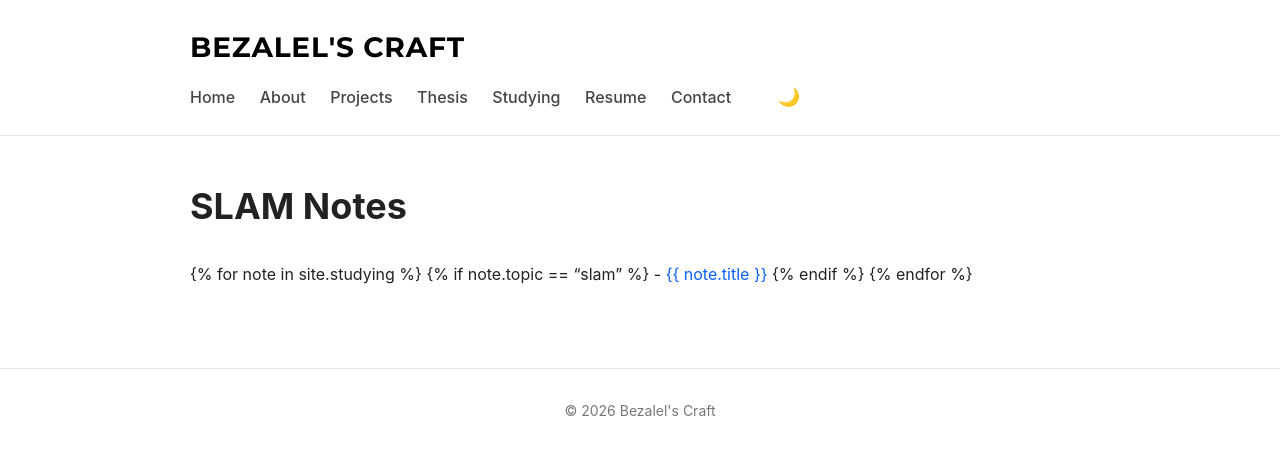
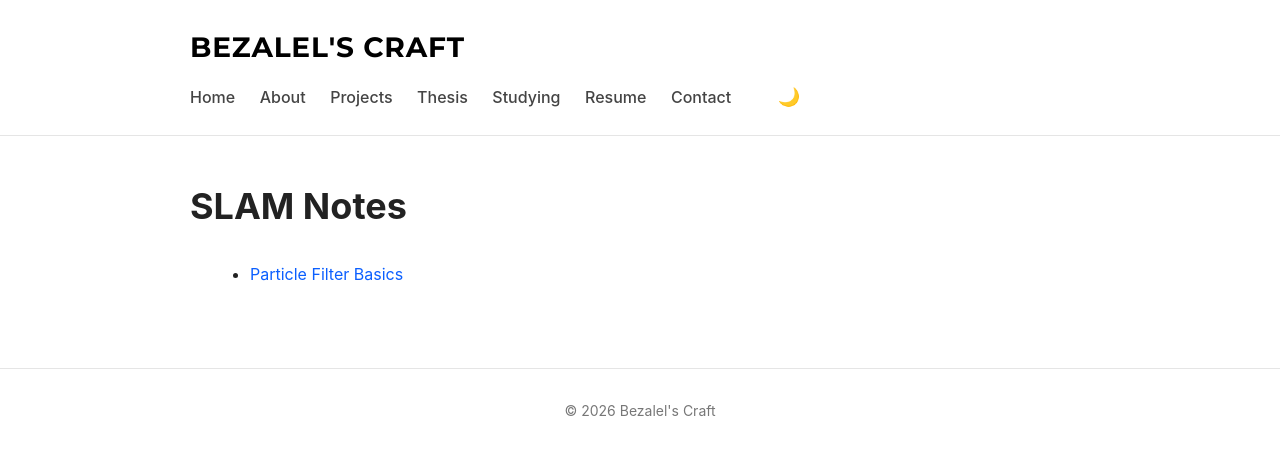
Before and after one commit to SUN1031/SUN1031.github.io, a Jekyll site: the page built from studying/slam.md, in a window 1280 px wide. Shown: the top 455 px of the page. Built offline with Jekyll 4.4.1, drawn with Linux system fonts in a browser that asks for light colours.

Commit message:
Update slam.md

```diff
--- a/studying/slam.md
+++ b/studying/slam.md
@@ -1,15 +1,17 @@
 ---
 layout: default
-title: SLAM
+title: SLAM Notes
 permalink: /studying/slam/
 ---
 
 # SLAM Notes
 
-{% raw %}
+<ul>
 {% for note in site.studying %}
   {% if note.topic == "slam" %}
-    - [{{ note.title }}]({{ note.url }})
+    <li>
+      <a href="{{ note.url }}">{{ note.title }}</a>
+    </li>
   {% endif %}
 {% endfor %}
-{% endraw %}
+</ul>
```
